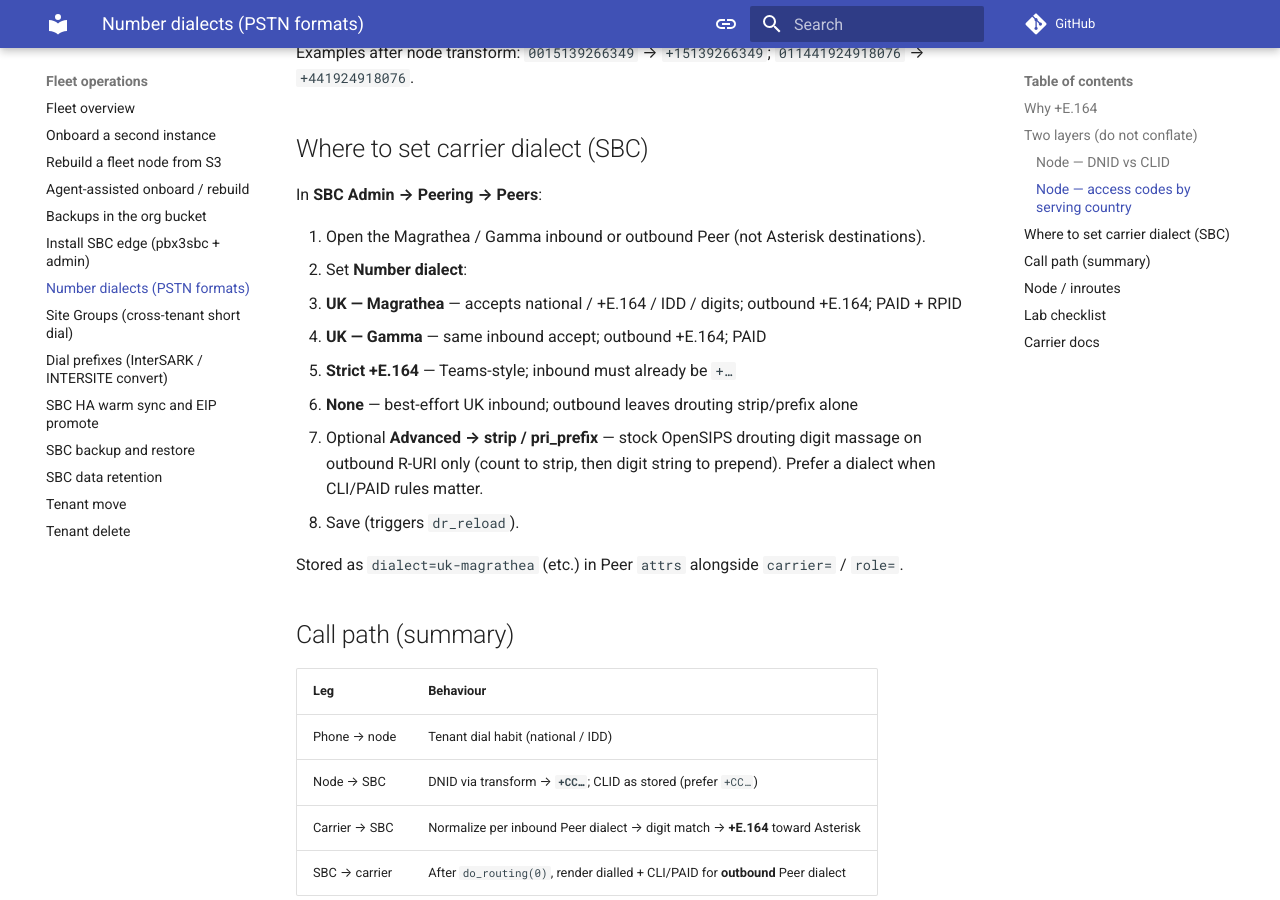
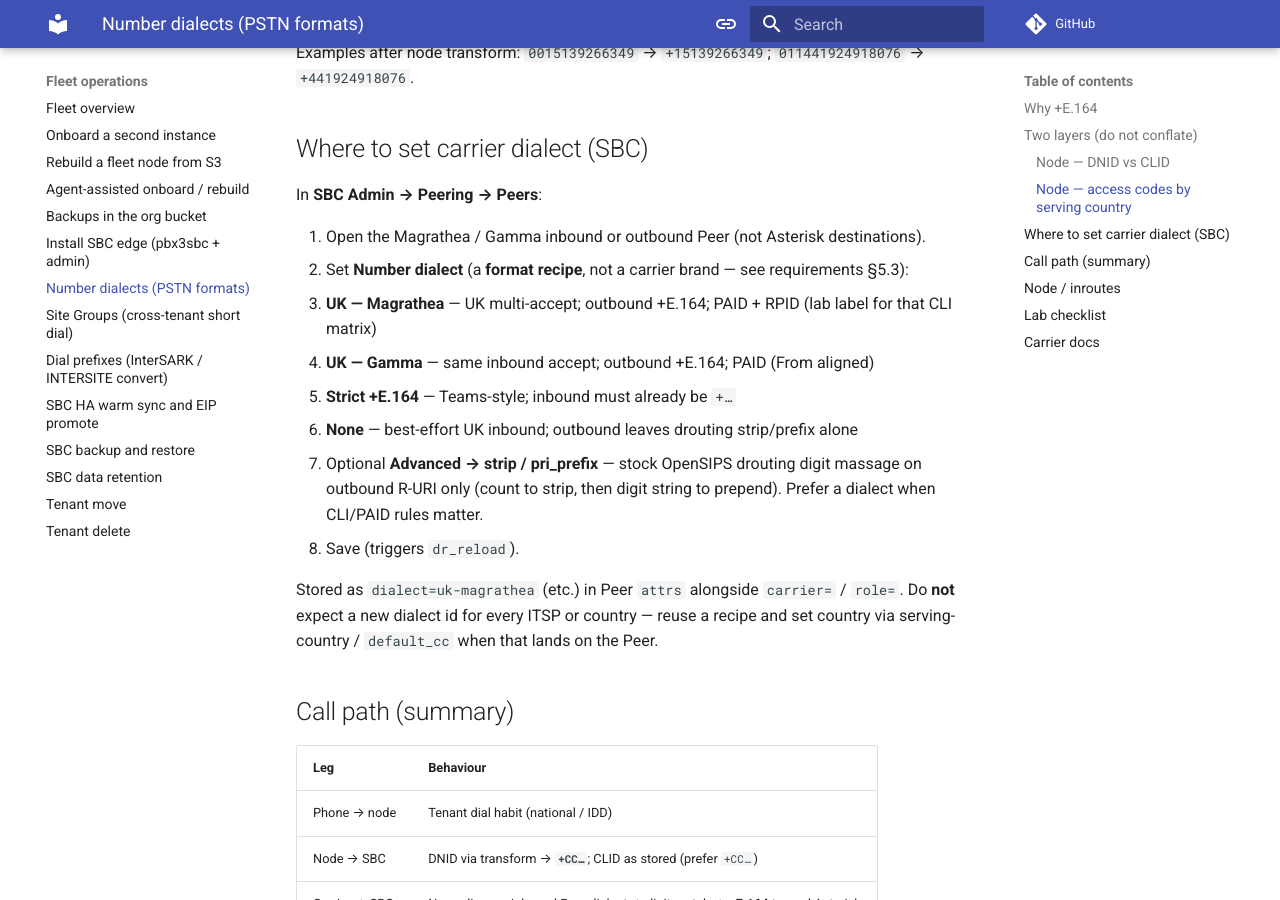
Before and after one commit to aelintra/pbx3-docs, an MkDocs documentation site: the page built from docs/fleet/number-dialect.md, in a window 1280 px wide and 900 px high, scrolled down 1542 px. Built offline with MkDocs 1.6.1 and Material for MkDocs 9.7.7, drawn with Linux system fonts in a browser that asks for light colours; comment, search, counter and statistics services are not loaded.

Commit message:
Clarify Peer dialect as a format recipe, not a carrier brand.
Mirror NUMBER_DIALECT_REQUIREMENTS §5.3 for operators.

Co-authored-by: Cursor <cursoragent@cursor.com>

```diff
--- a/docs/fleet/number-dialect.md
+++ b/docs/fleet/number-dialect.md
@@ -42,15 +42,15 @@ Examples after node transform: `0015139266349` → `+15139266349`; `011441924918
 In **SBC Admin → Peering → Peers**:
 
 1. Open the Magrathea / Gamma inbound or outbound Peer (not Asterisk destinations).
-2. Set **Number dialect**:
-   - **UK — Magrathea** — accepts national / +E.164 / IDD / digits; outbound +E.164; PAID + RPID
-   - **UK — Gamma** — same inbound accept; outbound +E.164; PAID
+2. Set **Number dialect** (a **format recipe**, not a carrier brand — see requirements §5.3):
+   - **UK — Magrathea** — UK multi-accept; outbound +E.164; PAID + RPID (lab label for that CLI matrix)
+   - **UK — Gamma** — same inbound accept; outbound +E.164; PAID (From aligned)
    - **Strict +E.164** — Teams-style; inbound must already be `+…`
    - **None** — best-effort UK inbound; outbound leaves drouting strip/prefix alone
 3. Optional **Advanced → strip / pri_prefix** — stock OpenSIPS drouting digit massage on outbound R-URI only (count to strip, then digit string to prepend). Prefer a dialect when CLI/PAID rules matter.
 4. Save (triggers `dr_reload`).
 
-Stored as `dialect=uk-magrathea` (etc.) in Peer `attrs` alongside `carrier=` / `role=`.
+Stored as `dialect=uk-magrathea` (etc.) in Peer `attrs` alongside `carrier=` / `role=`. Do **not** expect a new dialect id for every ITSP or country — reuse a recipe and set country via serving-country / `default_cc` when that lands on the Peer.
 
 ## Call path (summary)
 
```
